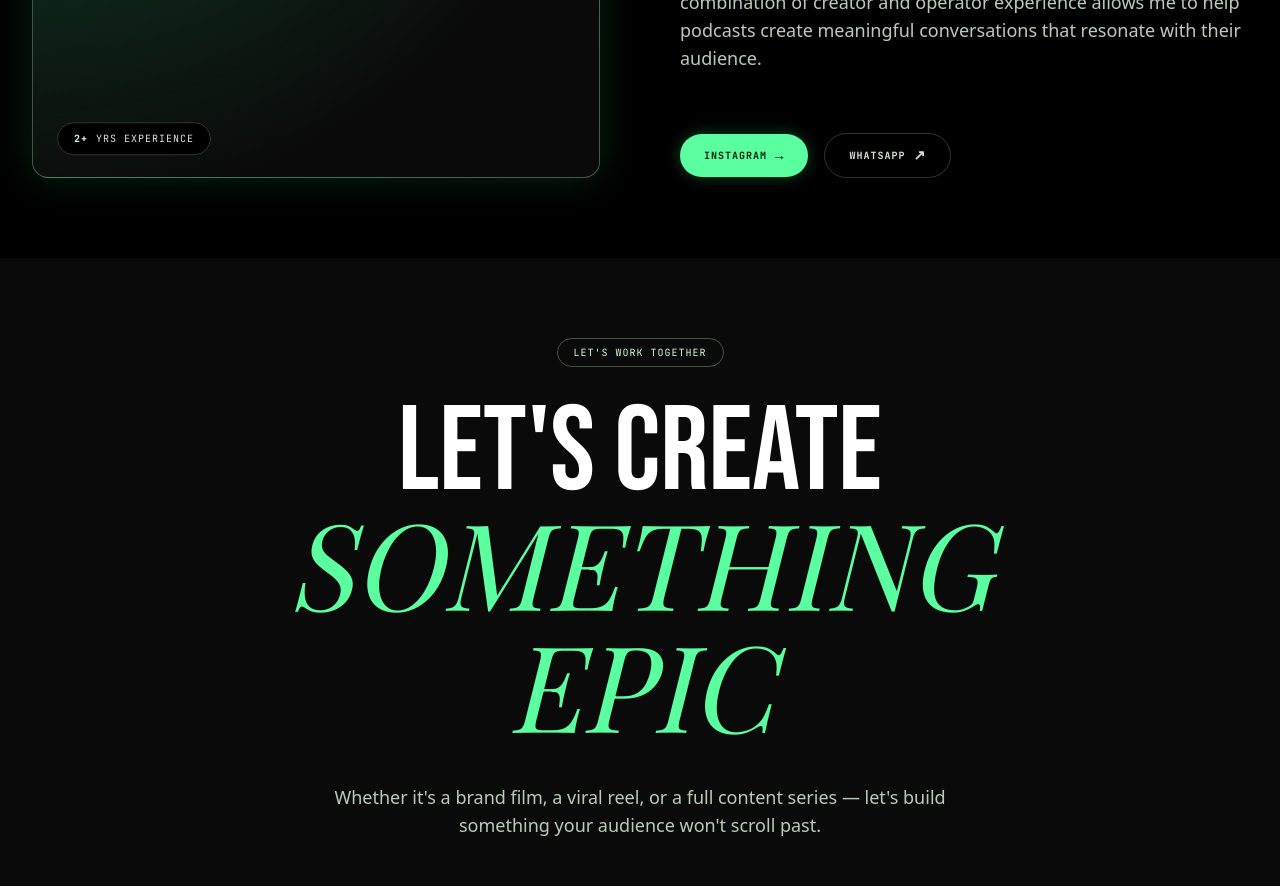
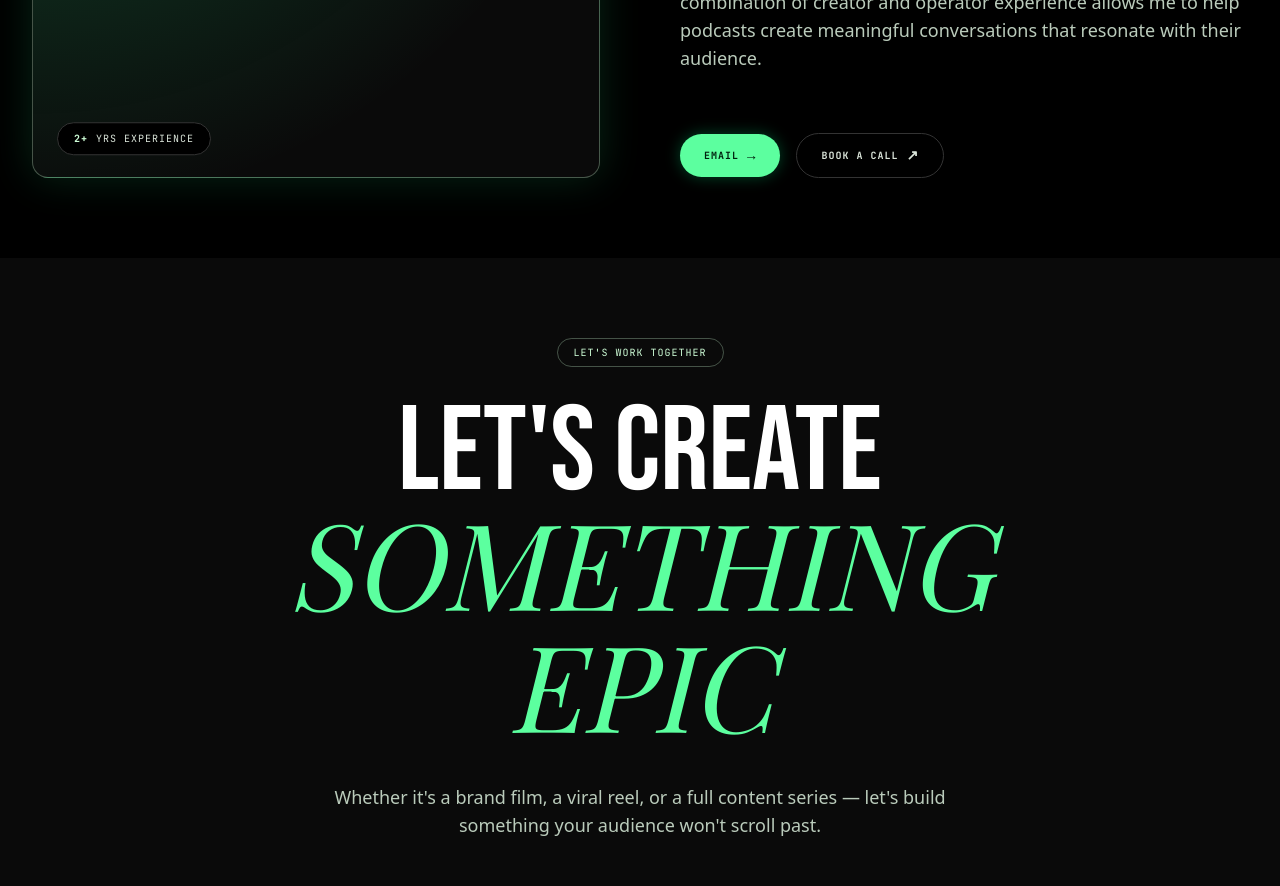
Before and after one commit to lucntai/punit-vachhani, a React (Vite) app: page / in a window 1280 px wide. Shown: the part 6820-7706 px from the top of the page. Built offline with nearby package versions, Linux system fonts and the light colour scheme.

Commit message:
feat: update contact links to email and calendly booking in App component

```diff
--- a/src/App.jsx
+++ b/src/App.jsx
@@ -461,11 +461,11 @@ const AboutSection = () => (
         </div>
 
         <div className="flex flex-wrap items-center gap-4 pt-8 mt-auto">
-          <a href="#" className="inline-flex items-center justify-center bg-primary-fixed text-on-primary-fixed font-label-mono text-[10px] font-bold uppercase tracking-widest px-6 py-3.5 rounded-full hover:shadow-[0_0_20px_rgba(0,227,128,0.6)] transition-all shadow-[0_0_15px_rgba(0,227,128,0.3)]">
-            INSTAGRAM <span className="ml-2 text-sm leading-none">→</span>
+          <a href="mailto:vachhanipunit@yahoo.in" className="inline-flex items-center justify-center bg-primary-fixed text-on-primary-fixed font-label-mono text-[10px] font-bold uppercase tracking-widest px-6 py-3.5 rounded-full hover:shadow-[0_0_20px_rgba(0,227,128,0.6)] transition-all shadow-[0_0_15px_rgba(0,227,128,0.3)]">
+            EMAIL <span className="ml-2 text-sm leading-none">→</span>
           </a>
-          <a href="#" className="inline-flex items-center justify-center bg-transparent border border-outline-variant text-on-surface font-label-mono text-[10px] font-bold uppercase tracking-widest px-6 py-3.5 rounded-full hover:border-primary/50 transition-colors">
-            WHATSAPP <span className="ml-2 text-sm leading-none">↗</span>
+          <a href="https://calendly.com/punitvachhani/30min" target="_blank" rel="noopener noreferrer" className="inline-flex items-center justify-center bg-transparent border border-outline-variant text-on-surface font-label-mono text-[10px] font-bold uppercase tracking-widest px-6 py-3.5 rounded-full hover:border-primary/50 transition-colors">
+            BOOK A CALL <span className="ml-2 text-sm leading-none">↗</span>
           </a>
         </div>
       </motion.div>
```
